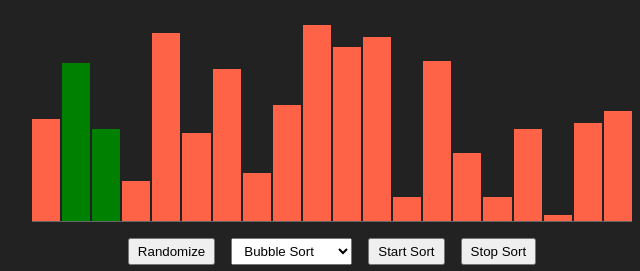
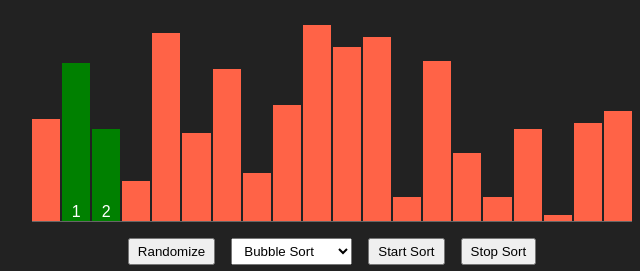
Before and after one commit to eko-develops/ts-sorting-visualizer, a website built with Vite: page index.html in a window 1280 px wide. Both pictures are taken after a click on the button "Start Sort". Shown: the part 280-551 px from the top of the page, 308-948 px from the left. Built offline with nearby package versions, Linux system fonts and the light colour scheme.

Commit message:
add number to show which bar is moving

```diff
--- a/src/algorithms.ts
+++ b/src/algorithms.ts
@@ -9,8 +9,10 @@ export async function bubbleSort(array: HTMLDivElement[]) {
 			 * we can see before they move
 			 */
 			array[j].classList.add('selected');
+			array[j].innerText = '1';
 			array[j + 1].classList.add('selected');
-			await delay(1000);
+			array[j + 1].innerText = '2';
+			await delay();
 
 			if (Number(array[j].dataset.value) > Number(array[j + 1].dataset.value)) {
 				/**
@@ -20,7 +22,7 @@ export async function bubbleSort(array: HTMLDivElement[]) {
 				array[j] = array[j + 1];
 				array[j + 1] = temp;
 				displayBars(array);
-				await delay(1000);
+				await delay();
 			}
 
 			/**
@@ -28,6 +30,8 @@ export async function bubbleSort(array: HTMLDivElement[]) {
 			 */
 			array[j].classList.remove('selected');
 			array[j + 1].classList.remove('selected');
+			array[j].innerText = '';
+			array[j + 1].innerText = '';
 		}
 	}
 }
--- a/src/styles.scss
+++ b/src/styles.scss
@@ -28,6 +28,9 @@ body {
 			.bar {
 				width: 100%;
 				background: tomato;
+				display: flex;
+				justify-content: center;
+				align-items: flex-end;
 
 				&.selected {
 					background: green;
```
